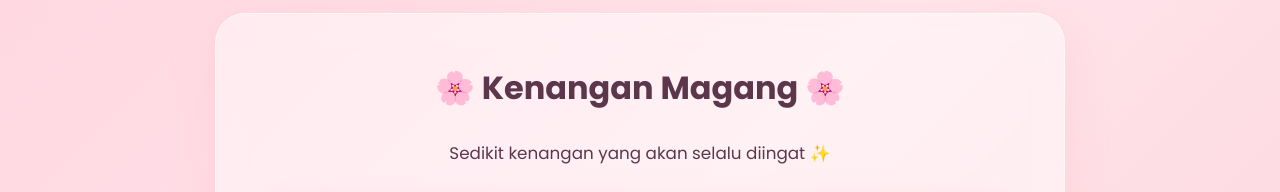
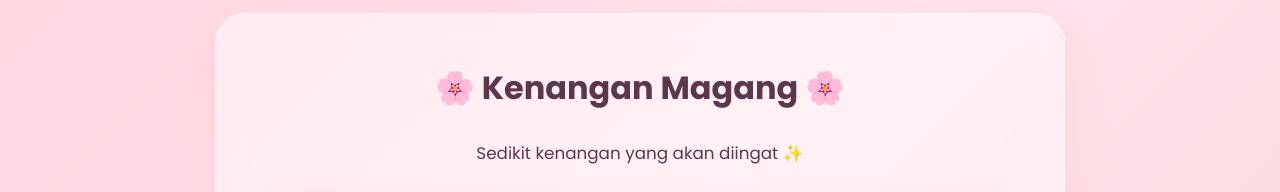
Before and after one commit to Lenzko/dr.-Selvi, a plain HTML site: page index.html in a window 1280 px wide. Shown: the part 3800-3992 px from the top of the page. Drawn offline with Linux system fonts and the light colour scheme.

Commit message:
Update index.html

```diff
--- a/index.html
+++ b/index.html
@@ -592,7 +592,7 @@
     <h2>🌸 Kenangan Magang 🌸</h2>
 
     <p style="text-align:center;">
-      Sedikit kenangan yang akan selalu diingat ✨
+      Sedikit kenangan yang akan diingat ✨
     </p>
 
     <!-- FOTO -->
```
